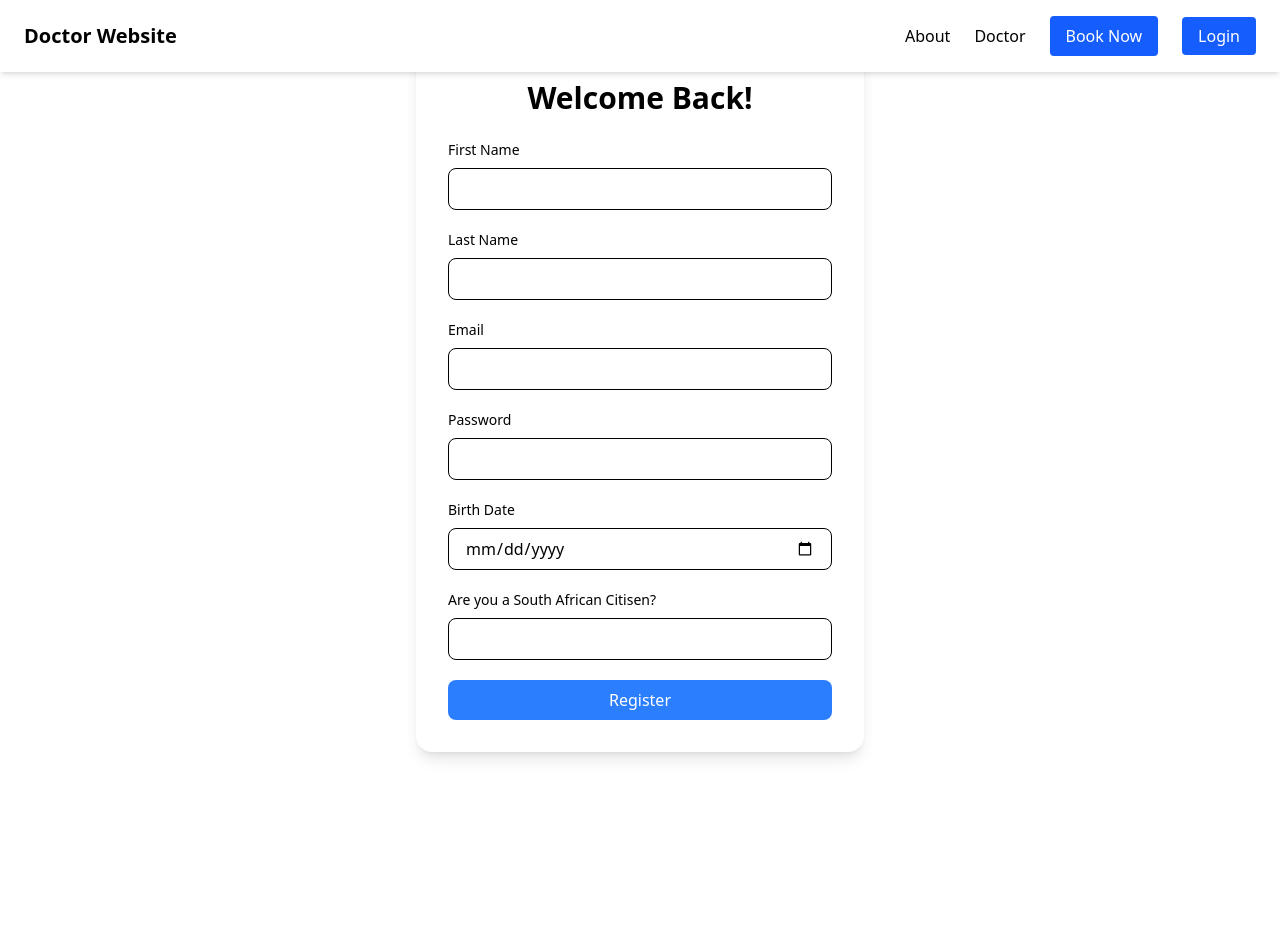
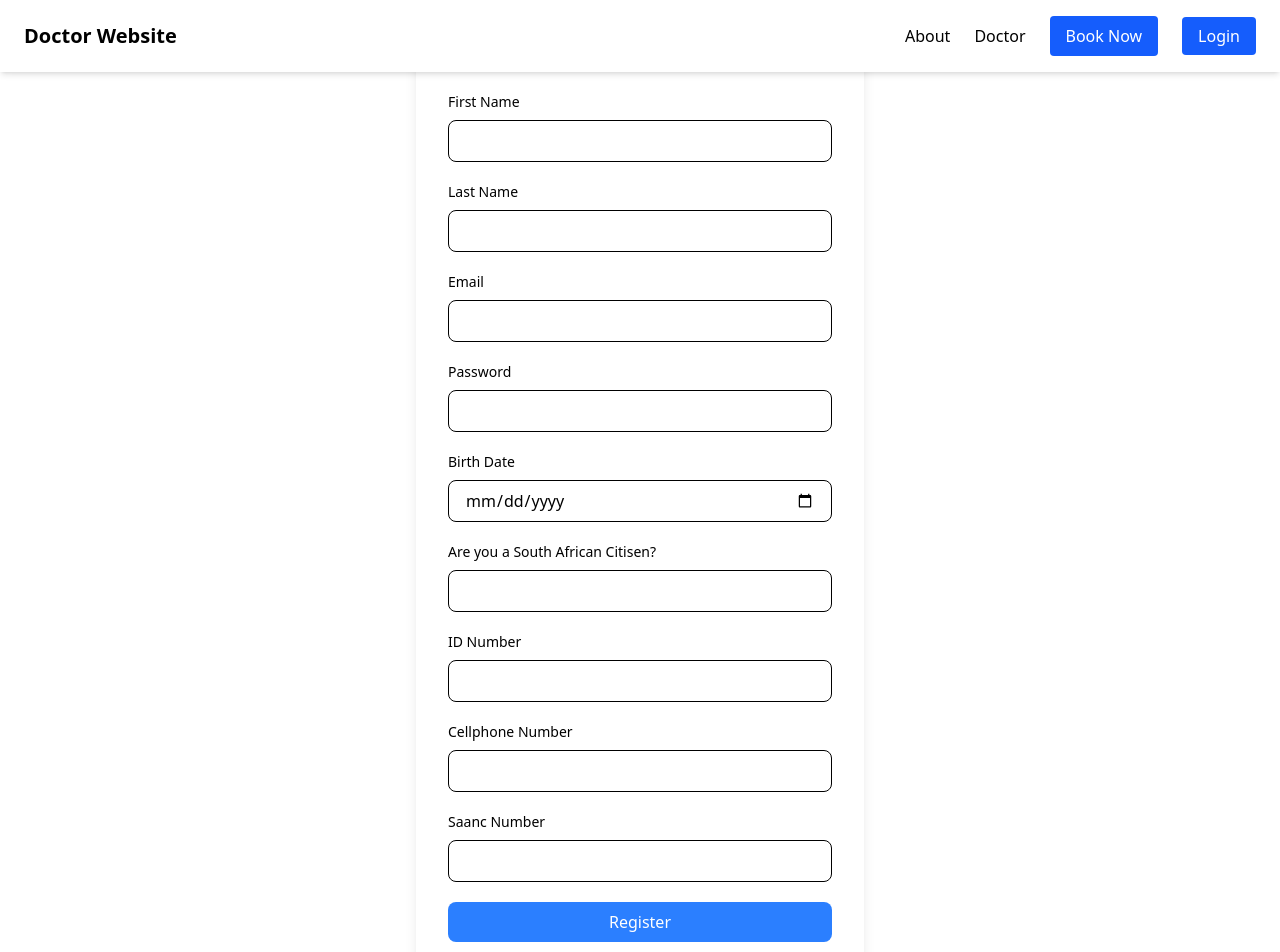
Before and after one commit to 1WholePotato/doctor_app_demo, a React (Vite) app in the folder doctor_website_demo/: page /register in a window 1280 px wide. Shown: the top 952 px of the page. Before the commit the page ends 800 px from the top, so only its background shows below. Built offline with nearby package versions, Linux system fonts and the light colour scheme.

Commit message:
fixed register page

```diff
--- a/doctor_website_demo/src/pages/Register.tsx
+++ b/doctor_website_demo/src/pages/Register.tsx
@@ -37,6 +37,16 @@ function Register(){
     return;
   }
 
+  // ✅ Validate ID / Passport
+if (isCiti && !idNum) {
+  alert("Please enter your ID number");
+  return;
+}
+
+if (!isCiti && !passportNum) {
+  alert("Please enter your passport number");
+  return;
+}
   // 2. Insert into your Users table
   const { error: insertError } = await supabase.from("Users").insert([
     {
@@ -131,7 +141,53 @@ function Register(){
                         onChange={(e) => setPassword(e.target.value)}
                         className="w-full px-4 py-2 border rounded-lg focus:ring-2 focus:ring-blue-500 focus:outline-none"/>
                     </div>
+                   {isCiti ? (
+                                <div>
+                                    <label className="block mb-2 text-sm font-md">
+                                    ID Number
+                                    </label>
+                                    <input
+                                    type="text"
+                                    value={idNum}
+                                    onChange={(e) => setIdnum(e.target.value)}
+                                    className="w-full px-4 py-2 border rounded-lg focus:ring-2 focus:ring-blue-500 focus:outline-none"
+                                    />
+                                </div>
+                                ) : (
+                                <div>
+                                    <label className="block mb-2 text-sm font-md">
+                                    Passport Number
+                                    </label>
+                                    <input
+                                    type="text"
+                                    value={passportNum}
+                                    onChange={(e) => setpassportNum(e.target.value)}
+                                    className="w-full px-4 py-2 border rounded-lg focus:ring-2 focus:ring-blue-500 focus:outline-none"
+                                    />
+                                </div>
+                                )}
 
+                    <div>
+                        <label className="block mb-2 text-sm font-md">
+                            Cellphone Number
+                        </label>
+                        <input
+                        type="text"
+                        value={cell_num}
+                        onChange={(e) => setCellNum(e.target.value)}
+                        className="w-full px-4 py-2 border rounded-lg focus:ring-2 focus:ring-blue-500 focus:outline-none"/>
+                    </div>
+
+                    <div>
+                        <label className="block mb-2 text-sm font-md">
+                            Saanc Number
+                        </label>
+                        <input
+                        type="check"
+                        value={sanc_num}
+                        onChange={(e) => setSancNum(e.target.value)}
+                        className="w-full px-4 py-2 border rounded-lg focus:ring-2 focus:ring-blue-500 focus:outline-none"/>
+                    </div>
 
                     <button
                     type="submit"
```
